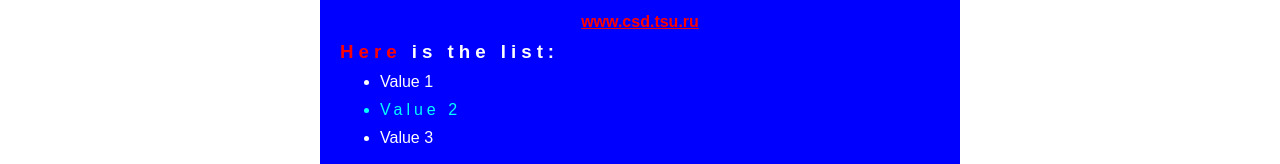
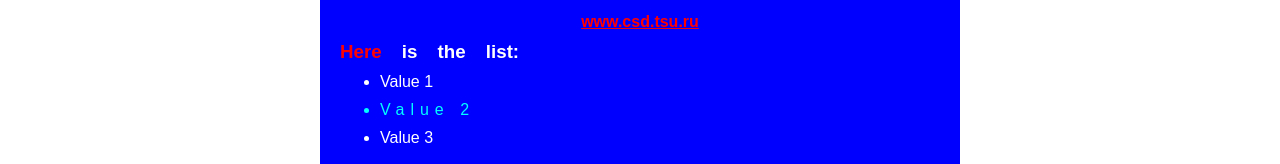
Before and after one commit to sqrtTree/932303.chebakov.nikita.lab1, a plain HTML site: page index.html in a window 1280 px wide. Shown: the part 281-445 px from the top of the page. Drawn offline with Linux system fonts and the light colour scheme.

Commit message:
fix15.10

```diff
--- a/main.css
+++ b/main.css
@@ -53,7 +53,7 @@
 }
 
 .liheader {
-    letter-spacing: 5px;
+    word-spacing: 15px;
     margin: 10px 0;
 }
 
@@ -71,7 +71,7 @@
 }
 ul li:nth-child(2) {
     color: cyan;
-    letter-spacing: 4px;
+    letter-spacing: 6px;
 }
 .styles {
     display: flex;
```
